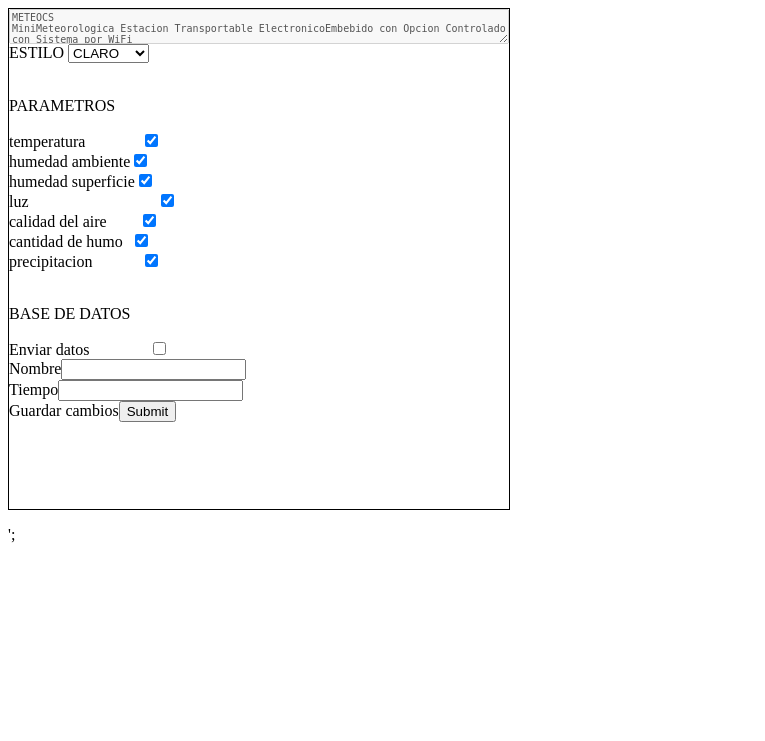
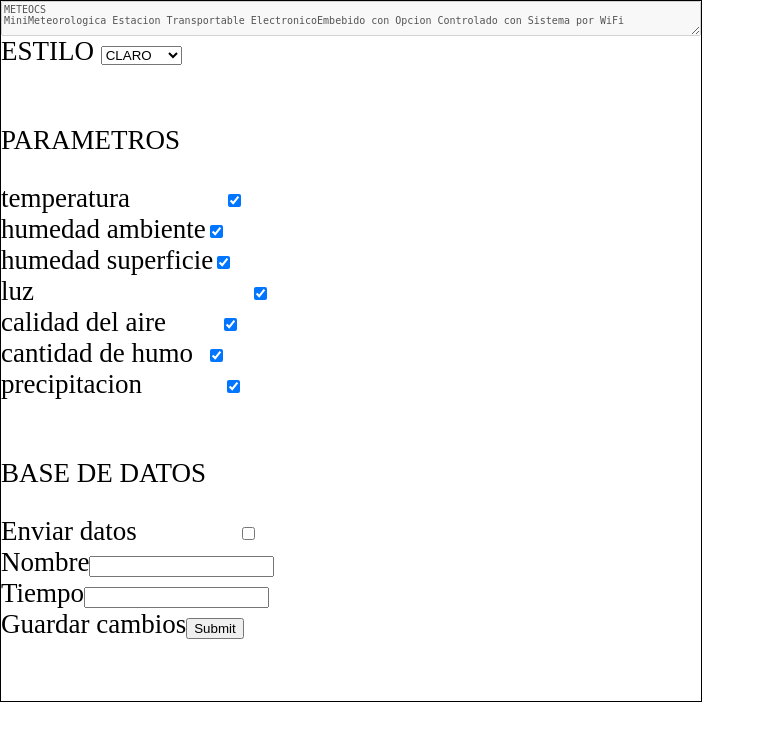
Before and after one commit to KevinUrielRR/ProyectoEstacionMeteorologicaConArduinoUno, a PHP site: page /frontend/menu.php in a window 1280 px wide. Shown: the top 741 px of the page, without its empty margins (0-765 px from the left). Run offline with PHP 8.4, Linux system fonts and the light colour scheme.

Commit message:
menu agregado en ui

```diff
--- a/backend/script_eventos.js
+++ b/backend/script_eventos.js
@@ -1,3 +1,3 @@
-window.addEventListener("load", function (){ if(menu.style.top=="50%"){menu.style.top = "-50%";}else{} });
+window.addEventListener("load", function (){ if(menu.style.top=="50%"){menu.style.top = "-50%";}else{}});
 
 menubutton.addEventListener("click",function (){if(!(menu.style.top=="50%")){ menu.style.top = "50%";}else{menu.style.top = "-50%";} });
--- a/backend/script_var.js
+++ b/backend/script_var.js
@@ -1,3 +1,3 @@
 
-var _menu = document.createElement("div");
+var menu = document.getElementById("menu");
 var menubutton = document.getElementById("menu_button");
--- a/database/database_on.ini
+++ b/database/database_on.ini
@@ -1 +1 @@
-true
+false
--- a/frontend/gui.php
+++ b/frontend/gui.php
@@ -20,6 +20,8 @@
 </div>
 -->
 
+<iframe id="menu" src="menu.php"></iframe>
+
 <link rel="stylesheet" href="id_div0.css"></link>
 <link rel="stylesheet" href="id_div1.css"></link>
 <link rel="stylesheet" href="id_div2.css"></link>
@@ -29,6 +31,7 @@
 <link rel="stylesheet" href="id_div6.css"></link>
 <link rel="stylesheet" href="id_div7.css"></link>
 <link rel="stylesheet" href="id_header.css"></link>
+<link rel="stylesheet" href="id_menu.css"></link>
 <link rel="stylesheet" href="tag_div.css"></link>
 <link rel="stylesheet" href="tag_button.css"></link>
 <link rel="stylesheet" href="tag_iframe.css"></link>
@@ -38,6 +41,5 @@
 <script type="text/javascript" src="../backend/script_object_menu.js"></script>
 <script type="text/javascript" src="../backend/script_eventos.js"></script>
 
-
 </body>
 </html>
--- a/frontend/menu.php
+++ b/frontend/menu.php
@@ -70,16 +70,8 @@ MiniMeteorologica Estacion Transportable ElectronicoEmbebido con Opcion Controla
 
 </form>
 
-<style>
+<link rel="stylesheet" href="tag_form.css"></link>
 
-form {
-width: 500px;
-height: 500px;
-border: 1px black solid;
-}
-
-</style>
 
 </body>
 </html>
-';
--- /dev/null
+++ b/frontend/tag_form.css
@@ -0,0 +1,11 @@
+
+form{
+width: 700px;
+height: 700px;
+border: 1px black solid;
+font-size: 27px;
+position: absolute;
+top:0%;
+left:0%;
+margin:0%;
+}
```
Also changed, not shown: backend/script_object_menu.js (+12 -12 lines), frontend/id_menu.css (added, +10 -0 lines).
